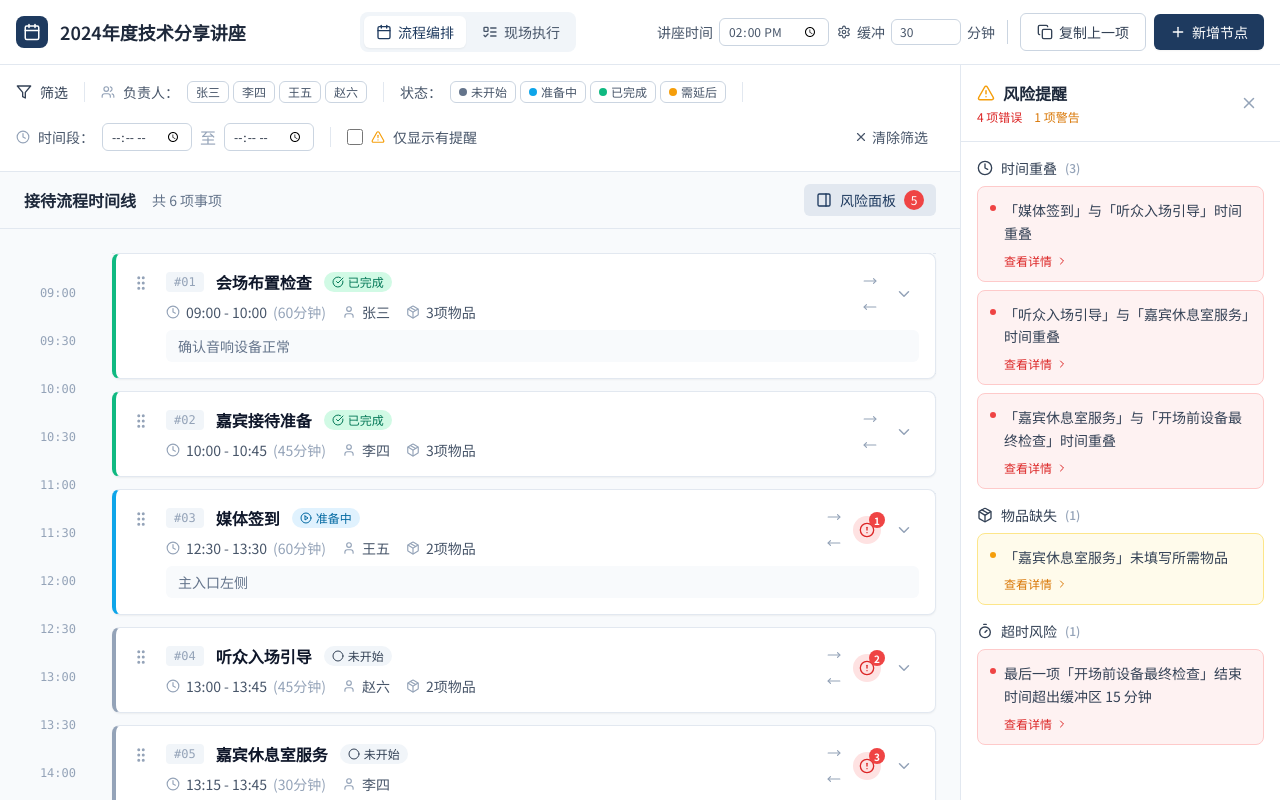
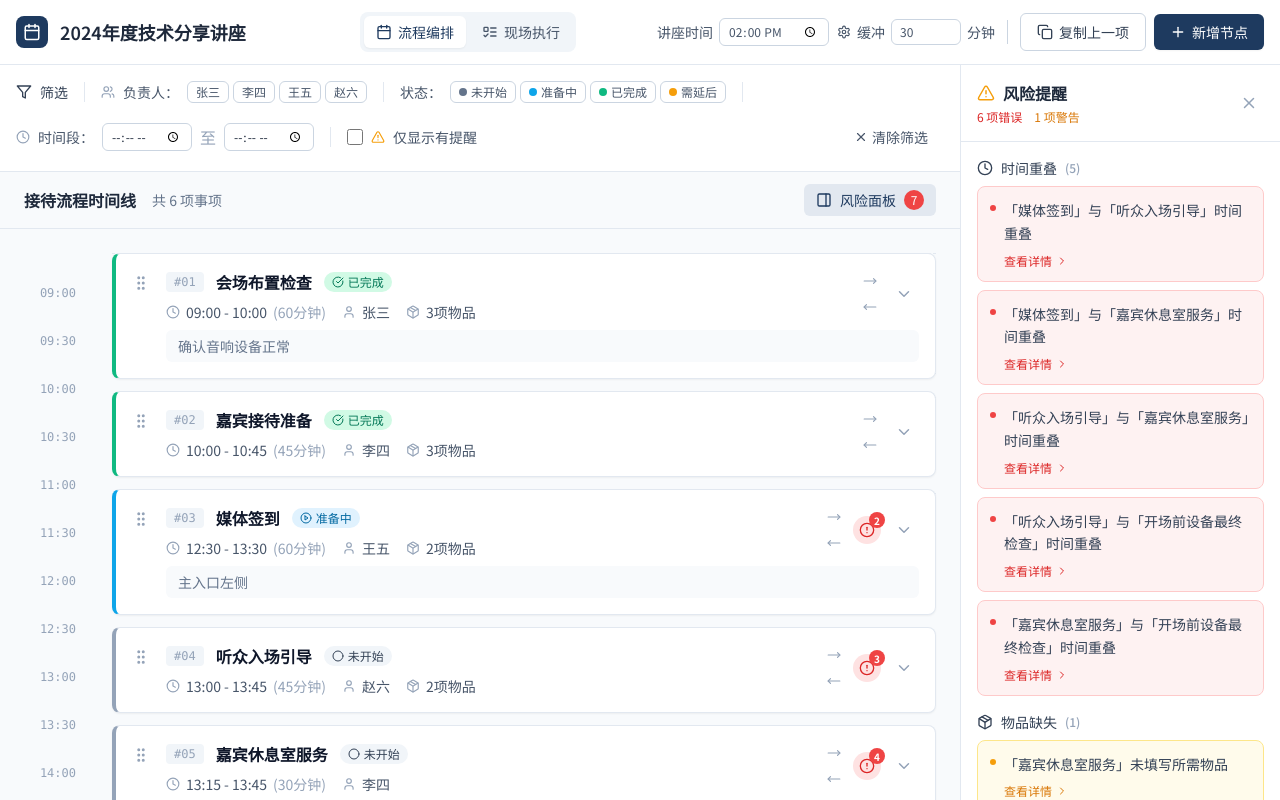
Before and after one commit to chubeibei1230-boop/zxy-2153, a Vue app: page / in a window 1280 px wide. Built offline with nearby package versions, Linux system fonts and the light colour scheme.

Commit message:
.2235719965220931:a9f032368b3df0fb50d9a8feefd747ef_6a2c9cd67636141134b550bc.6a2cacec7636141134b55497.6a2cacea9af8d98414b028ea:Trae CN.T(2026/6/13 09:05:48)

```diff
--- a/src/components/Timeline/TimelineContainer.vue
+++ b/src/components/Timeline/TimelineContainer.vue
@@ -16,9 +16,8 @@ const store = useTimelineStore();
 
 const selectedIds = ref<Set<string>>(new Set());
 const riskDetection = useRiskDetection(
-  store.timelineNodes.value,
-  store.lectureInfo,
-  (id) => store.timelineNodes.value.find(n => n.id === id)
+  () => store.timelineNodes.value,
+  () => store.lectureInfo
 );
 
 const filteredNodes = computed(() => {
@@ -32,19 +31,20 @@ const sortedNodesForDrag = computed({
     const fullList = [...store.timelineNodes.value].sort((a, b) => a.sortOrder - b.sortOrder);
     const filteredIds = new Set(filteredNodes.value.map(n => n.id));
 
+    const newOrder: TimelineNodeType[] = [];
+    let filteredIdx = 0;
     let sortIndex = 0;
-    const newOrder: TimelineNodeType[] = [];
 
-    fullList.forEach(node => {
+    for (const node of fullList) {
       if (filteredIds.has(node.id)) {
-        const filteredNode = value.find(n => n.id === node.id);
-        if (filteredNode) {
-          newOrder.push({ ...filteredNode, sortOrder: sortIndex++ });
+        if (filteredIdx < value.length) {
+          newOrder.push({ ...value[filteredIdx], sortOrder: sortIndex++ });
+          filteredIdx++;
         }
       } else {
         newOrder.push({ ...node, sortOrder: sortIndex++ });
       }
-    });
+    }
 
     store.updateSortOrder(newOrder);
   }
--- a/src/composables/useRiskDetection.ts
+++ b/src/composables/useRiskDetection.ts
@@ -6,11 +6,12 @@ import { parseTimeToMinutes, getEndTime, isTimeOverlap, getTimeGap } from '@/uti
 const PERSON_GAP_THRESHOLD = 10;
 
 export function useRiskDetection(
-  nodes: TimelineNode[],
-  lectureInfo: LectureInfo,
-  _getNodeById?: (id: string) => TimelineNode | undefined
+  getNodes: () => TimelineNode[],
+  getLectureInfo: () => LectureInfo
 ) {
   const risks = computed<RiskAlert[]>(() => {
+    const nodes = getNodes();
+    const lectureInfo = getLectureInfo();
     const alerts: RiskAlert[] = [];
     const sortedByOrder = [...nodes].sort((a, b) => a.sortOrder - b.sortOrder);
     const sortedByTime = [...nodes].sort((a, b) =>
@@ -20,27 +21,30 @@ export function useRiskDetection(
     const seen = new Set<string>();
 
     function addAlert(alert: Omit<RiskAlert, 'id'>) {
-      const key = `${alert.type}-${alert.relatedNodeIds.sort().join(',')}`;
+      const key = `${alert.type}-${alert.relatedNodeIds.slice().sort().join(',')}`;
       if (!seen.has(key)) {
         seen.add(key);
         alerts.push({ ...alert, id: generateUUID() });
       }
     }
 
-    for (let i = 0; i < sortedByOrder.length - 1; i++) {
-      const current = sortedByOrder[i];
-      const next = sortedByOrder[i + 1];
-
-      const currentEnd = getEndTime(current);
-      const nextStart = next.startTime;
-
-      if (isTimeOverlap(current.startTime, currentEnd, nextStart, getEndTime(next))) {
-        addAlert({
-          type: 'time_overlap',
-          message: `「${current.name}」与「${next.name}」时间重叠`,
-          relatedNodeIds: [current.id, next.id],
-          severity: 'error',
-        });
+    for (let i = 0; i < sortedByTime.length; i++) {
+      for (let j = i + 1; j < sortedByTime.length; j++) {
+        const a = sortedByTime[i];
+        const b = sortedByTime[j];
+        const aEnd = getEndTime(a);
+        const bStart = b.startTime;
+        if (parseTimeToMinutes(bStart) >= parseTimeToMinutes(aEnd)) {
+          break;
+        }
+        if (isTimeOverlap(a.startTime, aEnd, bStart, getEndTime(b))) {
+          addAlert({
+            type: 'time_overlap',
+            message: `「${a.name}」与「${b.name}」时间重叠`,
+            relatedNodeIds: [a.id, b.id],
+            severity: 'error',
+          });
+        }
       }
     }
 
@@ -59,7 +63,14 @@ export function useRiskDetection(
         const current = tasks[i];
         const next = tasks[i + 1];
         const gap = getTimeGap(getEndTime(current), next.startTime);
-        if (gap < PERSON_GAP_THRESHOLD) {
+        if (gap < 0) {
+          addAlert({
+            type: 'person_overload',
+            message: `「${person}」在「${current.name}」与「${next.name}」期间任务时间重叠，存在冲突`,
+            relatedNodeIds: [current.id, next.id],
+            severity: 'error',
+          });
+        } else if (gap < PERSON_GAP_THRESHOLD) {
           addAlert({
             type: 'person_overload',
             message: `「${person}」连续任务间隔仅 ${gap} 分钟，过于密集`,
@@ -81,8 +92,8 @@ export function useRiskDetection(
       }
     });
 
-    if (sortedByOrder.length > 0) {
-      const lastNode = sortedByOrder[sortedByOrder.length - 1];
+    if (sortedByTime.length > 0) {
+      const lastNode = sortedByTime[sortedByTime.length - 1];
       const lastEndMinutes = parseTimeToMinutes(lastNode.startTime) + lastNode.durationMinutes;
       const lectureStartMinutes = parseTimeToMinutes(lectureInfo.startTime);
       const bufferMinutes = lectureInfo.bufferMinutes;
--- a/src/views/TimelineView.vue
+++ b/src/views/TimelineView.vue
@@ -20,9 +20,8 @@ const timelineRef = ref<InstanceType<typeof TimelineContainer> | null>(null);
 const riskSidebarVisible = ref(true);
 
 const riskDetection = useRiskDetection(
-  props.timelineStore.timelineNodes.value,
-  props.timelineStore.lectureInfo,
-  (id) => props.timelineStore.timelineNodes.value.find(n => n.id === id)
+  () => props.timelineStore.timelineNodes.value,
+  () => props.timelineStore.lectureInfo
 );
 
 const risks = computed(() => riskDetection.risks.value);
```
